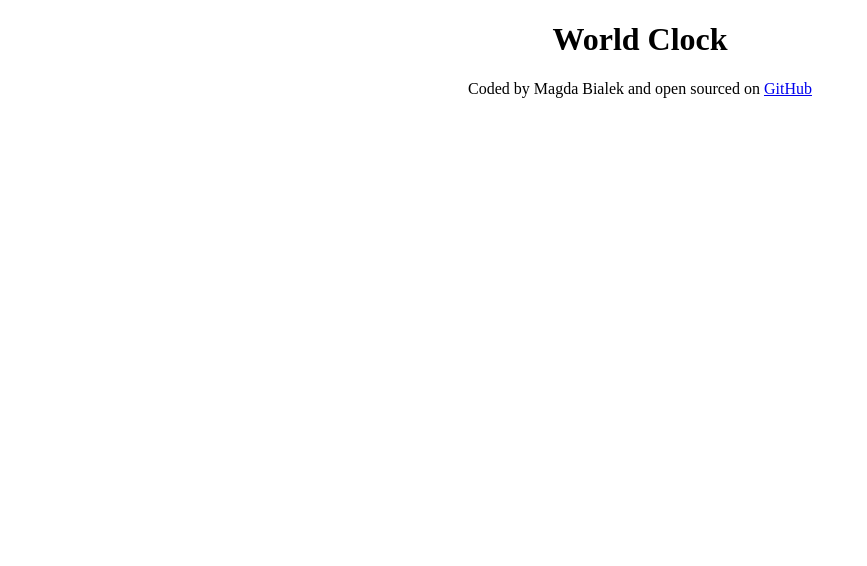
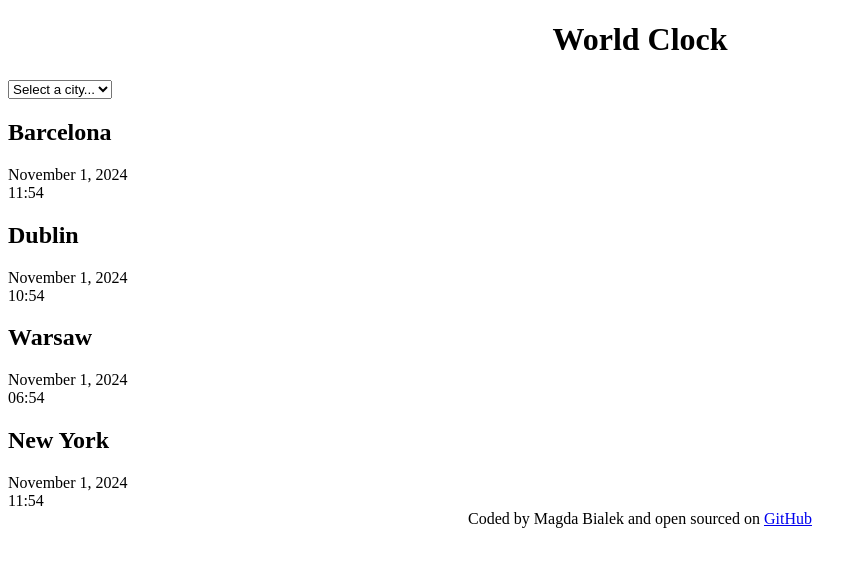
Before and after one commit to MagdalenaB81/World-Clock-She-Codes, a plain HTML site: page index.html in a window 1280 px wide. Shown: the whole page, without its empty margins (0-867 px from the left). Drawn offline with Linux system fonts and the light colour scheme.

Commit message:
added html details

```diff
--- a/index.html
+++ b/index.html
@@ -1,14 +1,55 @@
 <!DOCTYPE html>
 <html lang="en">
-<head>
-    <meta charset="UTF-8">
-    <meta name="viewport" content="width=device-width, initial-scale=1.0">
-    <link rel="stylesheet" href="/style.css">
+  <head>
+    <meta charset="UTF-8" />
+    <meta name="viewport" content="width=device-width, initial-scale=1.0" />
+    <link rel="stylesheet" href="/style.css" />
     <title>World Clock</title>
-</head>
-<body>
-    <h1>World Clock</h1>
-    <footer>Coded by Magda Bialek and open sourced on <a href="https://github.com/MagdalenaB81/World-Clock-She-Codes" target="_blank">GitHub</a></footer>
+  </head>
+  <body>
+    <div class="container">
+      <h1>World Clock</h1>
+      <select name="container" id="">
+        <option value="">Select a city...</option>
+        <option value="barcelona">Barcelona</option>
+        <option value="dublin">Dublin</option>
+        <option value="warsaw">Warsaw</option>
+        <option value="newyork">New York</option>
+      </select>
+
+      <div class="city">
+        <h2>Barcelona</h2>
+        <div class="date">November 1, 2024</div>
+        <div class="time">11:54</div>
+      </div>
+
+      <div class="city">
+        <h2>Dublin</h2>
+        <div class="date">November 1, 2024</div>
+        <div class="time">10:54</div>
+      </div>
+
+      <div class="city">
+        <h2>Warsaw</h2>
+        <div class="date">November 1, 2024</div>
+        <div class="time">06:54</div>
+      </div>
+
+      <div class="city">
+        <h2>New York</h2>
+        <div class="date">November 1, 2024</div>
+        <div class="time">11:54</div>
+      </div>
+    </div>
+
+    <footer>
+      Coded by Magda Bialek and open sourced on
+      <a
+        href="https://github.com/MagdalenaB81/World-Clock-She-Codes"
+        target="_blank"
+        >GitHub</a
+      >
+    </footer>
     <script src="/script.js"></script>
-</body>
+  </body>
 </html>
```
